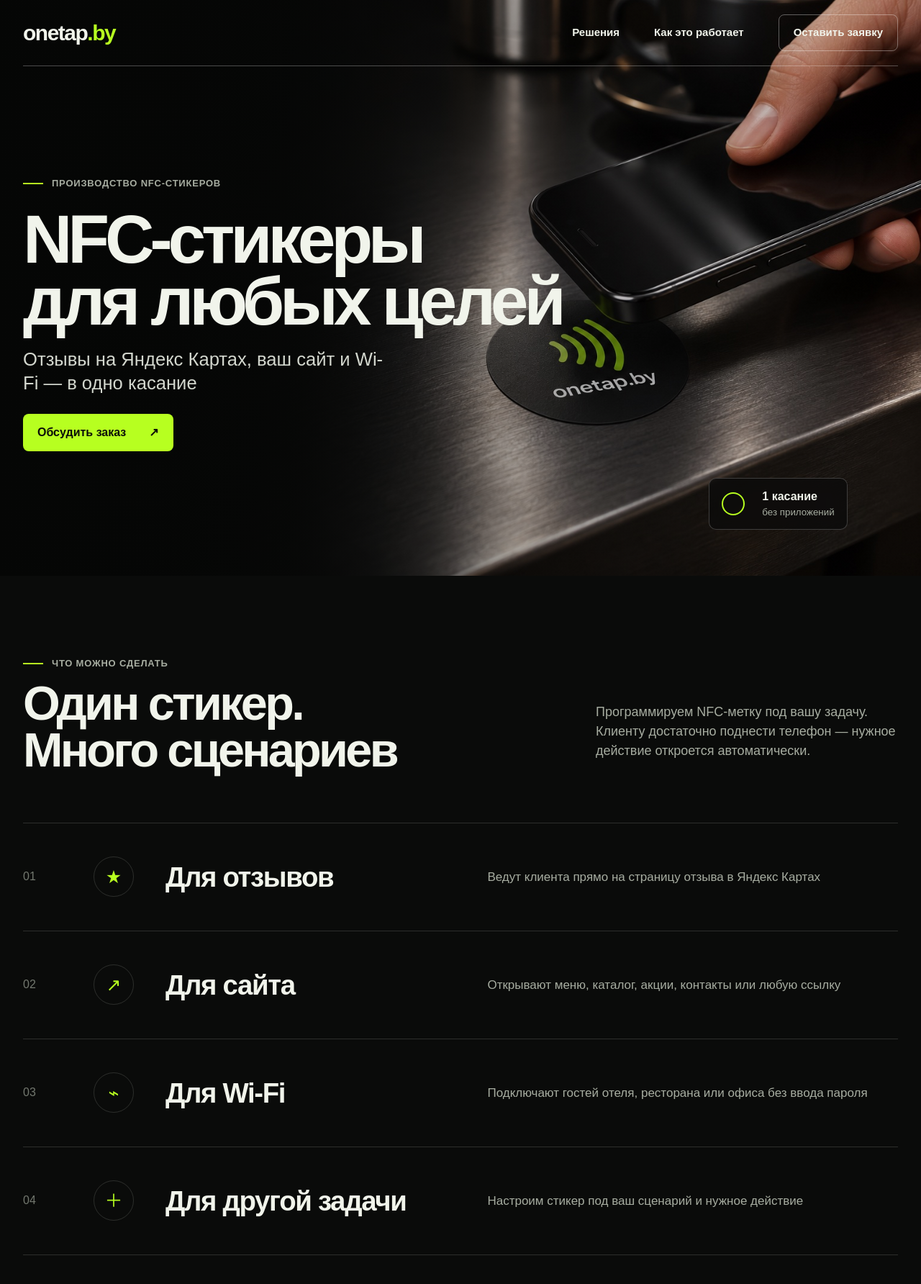
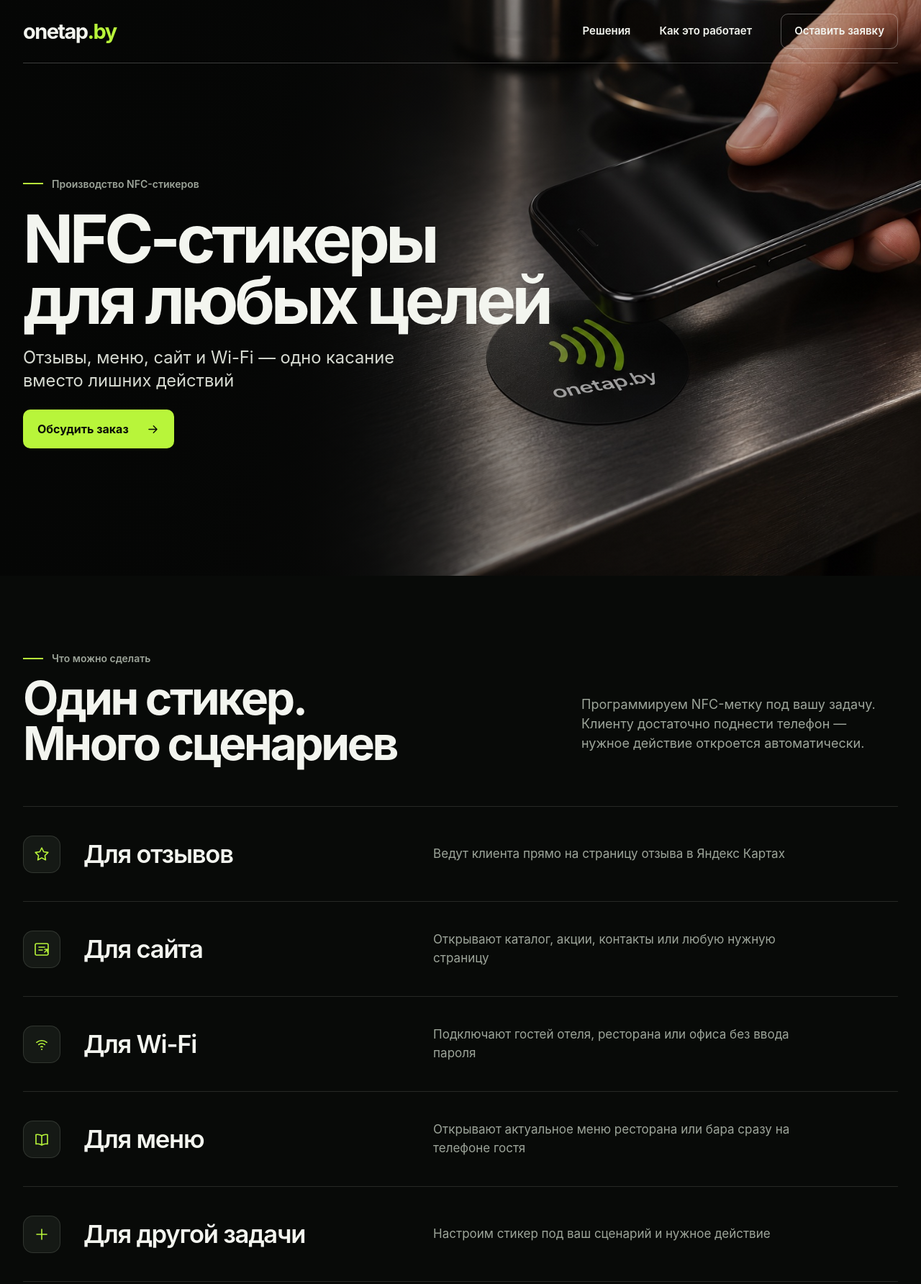
Before and after one commit to soroka-dev/onetap-by, a website: page public/index.html in a window 1280 px wide. Shown: the top 1784 px of the page at 72% size. Drawn offline with Linux system fonts and the light colour scheme.

Commit message:
Обновить дизайн и добавить сценарий для меню

```diff
--- a/public/index.html
+++ b/public/index.html
@@ -4,7 +4,7 @@
   <meta charset="UTF-8">
   <meta name="viewport" content="width=device-width, initial-scale=1, maximum-scale=1, user-scalable=no">
   <meta name="theme-color" content="#0a0b0a">
-  <meta name="description" content="OneTap.by производит NFC-стикеры для отзывов, перехода на сайт, подключения к Wi-Fi и любых других задач.">
+  <meta name="description" content="OneTap.by производит NFC-стикеры для отзывов, меню, перехода на сайт, подключения к Wi-Fi и любых других задач.">
   <title>OneTap.by — NFC-стикеры для любых целей</title>
   <link rel="preload" href="./assets/hero.jpg" as="image">
   <link rel="stylesheet" href="./styles.css">
@@ -31,10 +31,12 @@
       <div class="hero-content">
         <p class="eyebrow"><span></span> Производство NFC-стикеров</p>
         <h1>NFC-стикеры<br>для любых целей</h1>
-        <p class="hero-copy">Отзывы на Яндекс Картах, ваш сайт и Wi-Fi — в одно касание</p>
-        <a class="button button-primary" href="#order">Обсудить заказ <span aria-hidden="true">↗</span></a>
+        <p class="hero-copy">Отзывы, меню, сайт и Wi-Fi — одно касание вместо лишних действий</p>
+        <a class="button button-primary" href="#order">
+          Обсудить заказ
+          <svg class="button-icon" viewBox="0 0 24 24" aria-hidden="true"><path d="M5 12h14M13 6l6 6-6 6"/></svg>
+        </a>
       </div>
-      <div class="tap-note" aria-hidden="true"><span class="tap-rings"></span><b>1 касание</b><small>без приложений</small></div>
     </section>
 
     <section class="solutions section" id="solutions">
@@ -44,24 +46,34 @@
       </div>
       <div class="solutions-list">
         <article class="solution-card">
-          <span class="solution-number">01</span>
-          <div class="solution-icon" aria-hidden="true">★</div>
-          <div><h3>Для отзывов</h3><p>Ведут клиента прямо на страницу отзыва в Яндекс Картах</p></div>
+          <div class="solution-icon" aria-hidden="true">
+            <svg viewBox="0 0 24 24"><path d="m12 3 2.7 5.5 6.1.9-4.4 4.3 1 6.1-5.4-2.9-5.4 2.9 1-6.1-4.4-4.3 6.1-.9L12 3Z"/></svg>
+          </div>
+          <div class="solution-copy"><h3>Для отзывов</h3><p>Ведут клиента прямо на страницу отзыва в Яндекс Картах</p></div>
         </article>
         <article class="solution-card">
-          <span class="solution-number">02</span>
-          <div class="solution-icon" aria-hidden="true">↗</div>
-          <div><h3>Для сайта</h3><p>Открывают меню, каталог, акции, контакты или любую ссылку</p></div>
+          <div class="solution-icon" aria-hidden="true">
+            <svg viewBox="0 0 24 24"><rect x="3" y="4" width="18" height="16" rx="2"/><path d="M8 9h8M8 13h5M16 16l4-4M16 12h4v4"/></svg>
+          </div>
+          <div class="solution-copy"><h3>Для сайта</h3><p>Открывают каталог, акции, контакты или любую нужную страницу</p></div>
         </article>
         <article class="solution-card">
-          <span class="solution-number">03</span>
-          <div class="solution-icon wifi-icon" aria-hidden="true">⌁</div>
-          <div><h3>Для Wi-Fi</h3><p>Подключают гостей отеля, ресторана или офиса без ввода пароля</p></div>
+          <div class="solution-icon" aria-hidden="true">
+            <svg viewBox="0 0 24 24"><path d="M4.9 9.3a11 11 0 0 1 14.2 0M7.8 12.4a6.8 6.8 0 0 1 8.4 0M10.7 15.5a2.7 2.7 0 0 1 2.6 0"/><circle cx="12" cy="19" r="1" fill="currentColor" stroke="none"/></svg>
+          </div>
+          <div class="solution-copy"><h3>Для Wi-Fi</h3><p>Подключают гостей отеля, ресторана или офиса без ввода пароля</p></div>
         </article>
         <article class="solution-card">
-          <span class="solution-number">04</span>
-          <div class="solution-icon" aria-hidden="true">＋</div>
-          <div><h3>Для другой задачи</h3><p>Настроим стикер под ваш сценарий и нужное действие</p></div>
+          <div class="solution-icon" aria-hidden="true">
+            <svg viewBox="0 0 24 24"><path d="M4 5.5c2.8-.7 5.5-.2 8 1.5v13c-2.5-1.7-5.2-2.2-8-1.5v-13ZM20 5.5c-2.8-.7-5.5-.2-8 1.5v13c2.5-1.7 5.2-2.2 8-1.5v-13Z"/></svg>
+          </div>
+          <div class="solution-copy"><h3>Для меню</h3><p>Открывают актуальное меню ресторана или бара сразу на телефоне гостя</p></div>
+        </article>
+        <article class="solution-card">
+          <div class="solution-icon" aria-hidden="true">
+            <svg viewBox="0 0 24 24"><path d="M12 5v14M5 12h14"/></svg>
+          </div>
+          <div class="solution-copy"><h3>Для другой задачи</h3><p>Настроим стикер под ваш сценарий и нужное действие</p></div>
         </article>
       </div>
     </section>
@@ -95,6 +107,7 @@
               <option value="reviews">Наклейки для отзывов</option>
               <option value="website">Наклейки для перехода на сайт</option>
               <option value="wifi">Наклейки для Wi-Fi</option>
+              <option value="menu">Наклейки для меню</option>
               <option value="other">Другое</option>
             </select>
           </label>
@@ -102,7 +115,10 @@
         </div>
         <label class="comment-field">Комментарий <span class="optional">необязательно</span><textarea name="comment" rows="3" maxlength="500" placeholder="Форма, цвет или другие детали"></textarea></label>
         <label class="honeypot" aria-hidden="true">Компания<input name="company" tabindex="-1" autocomplete="off"></label>
-        <button class="button button-primary submit-button" type="submit">Отправить заявку <span aria-hidden="true">↗</span></button>
+        <button class="button button-primary submit-button" type="submit">
+          <span data-submit-label>Отправить заявку</span>
+          <svg class="button-icon" viewBox="0 0 24 24" aria-hidden="true"><path d="M5 12h14M13 6l6 6-6 6"/></svg>
+        </button>
         <p class="form-status" role="status" aria-live="polite" data-status></p>
       </form>
     </section>
@@ -110,7 +126,6 @@
 
   <footer class="footer">
     <a class="logo" href="#top">onetap<span>.by</span></a>
-    <p>NFC-стикеры для любых целей</p>
     <a href="#order">Оставить заявку</a>
   </footer>
 </body>
--- a/public/styles.css
+++ b/public/styles.css
@@ -1,19 +1,21 @@
 :root {
-  --bg: #0a0b0a;
-  --surface: #111310;
-  --surface-2: #171a15;
-  --line: rgba(241, 244, 235, .15);
-  --text: #f1f4eb;
-  --muted: #a7ada1;
-  --accent: #b7ff20;
-  --accent-dark: #0b0d09;
-  --max: 1380px;
+  --bg: #080a08;
+  --surface: #101310;
+  --surface-2: #151915;
+  --surface-3: #1a1f19;
+  --line: rgba(238, 243, 233, .13);
+  --text: #f3f5ef;
+  --muted: #9da59a;
+  --accent: #b8f53a;
+  --accent-hover: #c6ff52;
+  --accent-dark: #0a0d08;
+  --max: 1360px;
   --radius: 16px;
 }
 
 * { box-sizing: border-box; }
 html { scroll-behavior: smooth; }
-body { margin: 0; background: var(--bg); color: var(--text); font-family: Arial, Helvetica, sans-serif; line-height: 1.5; }
+body { margin: 0; background: var(--bg); color: var(--text); font-family: Inter, ui-sans-serif, -apple-system, BlinkMacSystemFont, "Segoe UI", sans-serif; line-height: 1.5; -webkit-font-smoothing: antialiased; }
 a { color: inherit; text-decoration: none; }
 button, input, select, textarea { font: inherit; }
 img { display: block; max-width: 100%; }
@@ -21,64 +23,63 @@ img { display: block; max-width: 100%; }
 .skip-link { position: fixed; left: 16px; top: -60px; z-index: 100; background: var(--accent); color: #080908; padding: 12px 16px; border-radius: 8px; }
 .skip-link:focus { top: 16px; }
 
-.header { position: absolute; z-index: 20; top: 0; left: 50%; transform: translateX(-50%); width: min(calc(100% - 64px), var(--max)); height: 92px; display: flex; align-items: center; justify-content: space-between; border-bottom: 1px solid rgba(255,255,255,.28); }
-.logo { font-size: 30px; font-weight: 700; letter-spacing: -.05em; line-height: 1; }
+.header { position: absolute; z-index: 20; top: 0; left: 50%; transform: translateX(-50%); width: min(calc(100% - 64px), var(--max)); height: 88px; display: flex; align-items: center; justify-content: space-between; border-bottom: 1px solid rgba(255,255,255,.22); }
+.logo { font-size: 29px; font-weight: 700; letter-spacing: -.055em; line-height: 1; }
 .logo span { color: var(--accent); }
-.nav { display: flex; align-items: center; gap: 48px; font-size: 15px; font-weight: 600; }
+.nav { display: flex; align-items: center; gap: 40px; font-size: 15px; font-weight: 600; }
 .nav a { transition: color .18s ease; }
 .nav a:hover { color: var(--accent); }
-.nav-cta { padding: 13px 20px; border: 1px solid rgba(255,255,255,.35); border-radius: 8px; }
-.menu-button { display: none; width: 44px; height: 44px; border: 0; background: transparent; padding: 10px; }
+.nav-cta { padding: 12px 18px; border: 1px solid rgba(255,255,255,.3); border-radius: 10px; }
+.menu-button { display: none; width: 44px; height: 44px; border: 0; background: transparent; padding: 10px; cursor: pointer; touch-action: manipulation; }
 .menu-button span:not(.sr-only) { display: block; height: 2px; background: var(--text); margin: 5px 0; }
 
-.hero { min-height: 790px; height: min(900px, 100vh); position: relative; overflow: hidden; display: flex; align-items: center; }
+.hero { min-height: 760px; height: min(880px, 100vh); position: relative; overflow: hidden; display: flex; align-items: center; }
 .hero-image { position: absolute; inset: 0; width: 100%; height: 100%; object-fit: cover; object-position: 50% 58%; }
-.hero-shade { position: absolute; inset: 0; background: linear-gradient(90deg, rgba(5,6,5,.98) 0%, rgba(5,6,5,.9) 31%, rgba(5,6,5,.3) 57%, rgba(5,6,5,.08) 100%); }
-.hero-content { position: relative; z-index: 2; width: min(calc(100% - 64px), var(--max)); margin: 72px auto 0; }
-.eyebrow { display: flex; align-items: center; gap: 12px; color: var(--muted); font-size: 13px; font-weight: 600; letter-spacing: .06em; text-transform: uppercase; }
+.hero-shade { position: absolute; inset: 0; background: linear-gradient(90deg, rgba(5,6,5,.99) 0%, rgba(5,6,5,.91) 32%, rgba(5,6,5,.33) 60%, rgba(5,6,5,.1) 100%); }
+.hero-content { position: relative; z-index: 2; width: min(calc(100% - 64px), var(--max)); margin: 68px auto 0; }
+.eyebrow { display: flex; align-items: center; gap: 12px; color: var(--muted); font-size: 14px; font-weight: 600; letter-spacing: 0; }
 .eyebrow span { width: 28px; height: 2px; background: var(--accent); }
 h1, h2, h3, p { margin-top: 0; }
-h1 { max-width: 780px; margin: 24px 0 22px; font-size: clamp(58px, 7.4vw, 114px); line-height: .91; letter-spacing: -.065em; font-weight: 700; }
-.hero-copy { max-width: 510px; color: #d3d7ce; font-size: clamp(19px, 2vw, 27px); line-height: 1.3; }
-.button { min-height: 52px; display: inline-flex; align-items: center; justify-content: space-between; gap: 32px; padding: 0 20px; border: 0; border-radius: 8px; font-weight: 700; cursor: pointer; transition: background-color .18s ease, transform .1s ease; }
+h1 { max-width: 780px; margin: 24px 0 22px; font-size: clamp(58px, 7.2vw, 108px); line-height: .92; letter-spacing: -.06em; font-weight: 650; }
+.hero-copy { max-width: 570px; color: #d7dbd2; font-size: clamp(19px, 1.85vw, 25px); line-height: 1.35; }
+.button { min-height: 54px; display: inline-flex; align-items: center; justify-content: space-between; gap: 24px; padding: 0 20px; border: 0; border-radius: 10px; font-weight: 650; cursor: pointer; touch-action: manipulation; transition: background-color .18s ease, transform .1s ease; }
 .button:active { transform: scale(.985); }
 .button-primary { background: var(--accent); color: var(--accent-dark); }
-.button-primary:hover { background: #c5ff4e; }
+.button-primary:hover { background: var(--accent-hover); }
+.button-icon { width: 19px; height: 19px; fill: none; stroke: currentColor; stroke-width: 1.8; stroke-linecap: round; stroke-linejoin: round; transition: transform .18s ease; }
+.button:hover .button-icon { transform: translateX(2px); }
 .button-primary:focus-visible, input:focus-visible, select:focus-visible, textarea:focus-visible, a:focus-visible, button:focus-visible { outline: 3px solid #fff; outline-offset: 3px; }
-.tap-note { position: absolute; right: 8%; bottom: 8%; z-index: 3; display: grid; grid-template-columns: 44px auto; column-gap: 12px; align-items: center; padding: 13px 17px; border: 1px solid rgba(255,255,255,.2); border-radius: 10px; background: rgba(10,11,10,.72); backdrop-filter: blur(10px); }
-.tap-note b, .tap-note small { display: block; }
-.tap-note small { color: var(--muted); }
-.tap-rings { width: 32px; height: 32px; border: 2px solid var(--accent); border-radius: 50%; grid-row: 1 / 3; }
 
-.section { width: min(calc(100% - 64px), var(--max)); margin: 0 auto; padding: 112px 0; }
-.section-heading { display: grid; grid-template-columns: 1fr 420px; align-items: end; gap: 64px; margin-bottom: 68px; }
-h2 { max-width: 850px; margin-bottom: 0; font-size: clamp(44px, 5.2vw, 78px); line-height: .98; letter-spacing: -.055em; }
+.section { width: min(calc(100% - 64px), var(--max)); margin: 0 auto; padding: 104px 0; }
+.section-heading { display: grid; grid-template-columns: 1fr 440px; align-items: end; gap: 64px; margin-bottom: 56px; }
+h2 { max-width: 850px; margin-bottom: 0; font-size: clamp(44px, 5vw, 74px); line-height: .98; letter-spacing: -.052em; font-weight: 650; }
 .section-heading > p, .how-copy > p, .order-copy > p { color: var(--muted); font-size: 18px; }
 .solutions-list { border-top: 1px solid var(--line); }
-.solution-card { display: grid; grid-template-columns: 70px 72px 1fr; align-items: center; gap: 28px; min-height: 150px; border-bottom: 1px solid var(--line); transition: background-color .18s ease; }
+.solution-card { display: grid; grid-template-columns: 56px 1fr; align-items: center; gap: 28px; min-height: 132px; padding: 18px 20px 18px 0; border-bottom: 1px solid var(--line); transition: background-color .18s ease; }
 .solution-card:hover { background: var(--surface); }
-.solution-number { color: #73786f; font-variant-numeric: tabular-nums; }
-.solution-icon { width: 56px; height: 56px; display: grid; place-items: center; border: 1px solid var(--line); border-radius: 50%; color: var(--accent); font-size: 25px; }
-.solution-card > div:last-child { display: grid; grid-template-columns: minmax(250px, .7fr) 1fr; align-items: center; gap: 48px; }
-.solution-card h3 { margin: 0; font-size: clamp(27px, 3vw, 42px); letter-spacing: -.035em; }
+.solution-icon { width: 52px; height: 52px; display: grid; place-items: center; border: 1px solid var(--line); border-radius: 14px; background: var(--surface-2); color: var(--accent); }
+.solution-icon svg { width: 24px; height: 24px; fill: none; stroke: currentColor; stroke-width: 1.6; stroke-linecap: round; stroke-linejoin: round; }
+.solution-copy { display: grid; grid-template-columns: minmax(240px, .7fr) 1fr; align-items: center; gap: 48px; }
+.solution-card h3 { margin: 0; font-size: clamp(27px, 2.7vw, 39px); letter-spacing: -.035em; font-weight: 600; }
 .solution-card p { max-width: 550px; margin: 0; color: var(--muted); font-size: 17px; }
 
-.how { display: grid; grid-template-columns: .9fr 1.1fr; gap: 110px; border-top: 1px solid var(--line); }
+.how { display: grid; grid-template-columns: .9fr 1.1fr; gap: 104px; border-top: 1px solid var(--line); }
 .how-copy h2 { margin: 28px 0; }
 .steps { list-style: none; padding: 0; margin: 0; }
 .steps li { display: grid; grid-template-columns: 70px 1fr; gap: 20px; padding: 29px 0; border-bottom: 1px solid var(--line); }
 .steps > li > span { color: var(--accent); font-variant-numeric: tabular-nums; }
-.steps b { display: block; font-size: 22px; }
+.steps b { display: block; font-size: 21px; font-weight: 600; }
 .steps small { display: block; margin-top: 6px; color: var(--muted); font-size: 16px; }
 
-.order { display: grid; grid-template-columns: .75fr 1.25fr; gap: 90px; padding: 80px; width: min(calc(100% - 64px), var(--max)); background: var(--surface-2); border: 1px solid var(--line); border-radius: var(--radius); }
+.order { display: grid; grid-template-columns: .75fr 1.25fr; gap: 80px; padding: 72px; width: min(calc(100% - 64px), var(--max)); background: var(--surface-2); border: 1px solid var(--line); border-radius: var(--radius); }
 .order-copy h2 { margin: 28px 0; font-size: clamp(40px, 4vw, 62px); }
 .lead-form { align-self: center; }
 .form-grid { display: grid; grid-template-columns: 1fr 1fr; gap: 24px 18px; }
 label { display: grid; gap: 8px; font-size: 14px; font-weight: 600; }
 label > span { color: var(--accent); }
 label .optional { color: var(--muted); font-weight: 400; }
-input, select, textarea { width: 100%; color: var(--text); background: #0e100d; border: 1px solid #3b4037; border-radius: 8px; padding: 13px 14px; }
+input, select, textarea { width: 100%; color: var(--text); background: #0d100d; border: 1px solid #363c34; border-radius: 10px; padding: 13px 14px; transition: border-color .18s ease, background-color .18s ease; }
+input:hover, select:hover, textarea:hover { border-color: #50584d; }
 input, select { min-height: 50px; }
 textarea { resize: vertical; }
 select { appearance: none; background-image: linear-gradient(45deg, transparent 50%, #949a8e 50%), linear-gradient(135deg, #949a8e 50%, transparent 50%); background-position: calc(100% - 19px) 21px, calc(100% - 14px) 21px; background-size: 5px 5px; background-repeat: no-repeat; }
@@ -89,7 +90,7 @@ select { appearance: none; background-image: linear-gradient(45deg, transparent
 .form-status.error { color: #ff9387; }
 .honeypot { position: absolute; left: -10000px; width: 1px; height: 1px; overflow: hidden; }
 
-.footer { width: min(calc(100% - 64px), var(--max)); min-height: 150px; margin: 80px auto 0; display: flex; align-items: center; justify-content: space-between; border-top: 1px solid var(--line); color: var(--muted); }
+.footer { width: min(calc(100% - 64px), var(--max)); min-height: 140px; margin: 72px auto 0; display: flex; align-items: center; justify-content: space-between; border-top: 1px solid var(--line); color: var(--muted); }
 .footer .logo { color: var(--text); }
 .footer > a:last-child { color: var(--text); text-decoration: underline; text-underline-offset: 5px; }
 
@@ -102,7 +103,6 @@ select { appearance: none; background-image: linear-gradient(45deg, transparent
   .hero { min-height: 720px; height: 100svh; }
   .hero-image { object-position: 64% 50%; }
   .hero-shade { background: linear-gradient(90deg, rgba(5,6,5,.96), rgba(5,6,5,.64)); }
-  .tap-note { display: none; }
   .section-heading, .how, .order { grid-template-columns: 1fr; }
   .section-heading { align-items: start; gap: 28px; }
   .how { gap: 52px; }
@@ -120,14 +120,15 @@ select { appearance: none; background-image: linear-gradient(45deg, transparent
   .hero-copy { max-width: 330px; font-size: 19px; }
   .section { padding: 80px 0; }
   .section-heading { margin-bottom: 44px; }
-  .solution-card { grid-template-columns: 38px 48px 1fr; gap: 12px; min-height: 138px; }
-  .solution-icon { width: 42px; height: 42px; font-size: 19px; }
-  .solution-card > div:last-child { display: block; }
+  .solution-card { grid-template-columns: 44px 1fr; gap: 16px; min-height: 132px; padding-right: 0; }
+  .solution-icon { width: 44px; height: 44px; border-radius: 12px; }
+  .solution-icon svg { width: 21px; height: 21px; }
+  .solution-copy { display: block; }
   .solution-card h3 { font-size: 23px; }
   .solution-card p { margin-top: 7px; font-size: 14px; }
   .order { width: calc(100% - 24px); padding: 32px 20px; border-radius: 12px; }
   .form-grid { grid-template-columns: 1fr; gap: 18px; }
-  .footer { min-height: 190px; flex-direction: column; align-items: flex-start; justify-content: center; gap: 16px; }
+  .footer { min-height: 160px; }
 }
 
 @media (prefers-reduced-motion: reduce) {
```
Also changed, not shown: public/script.js (+16 -6 lines).
